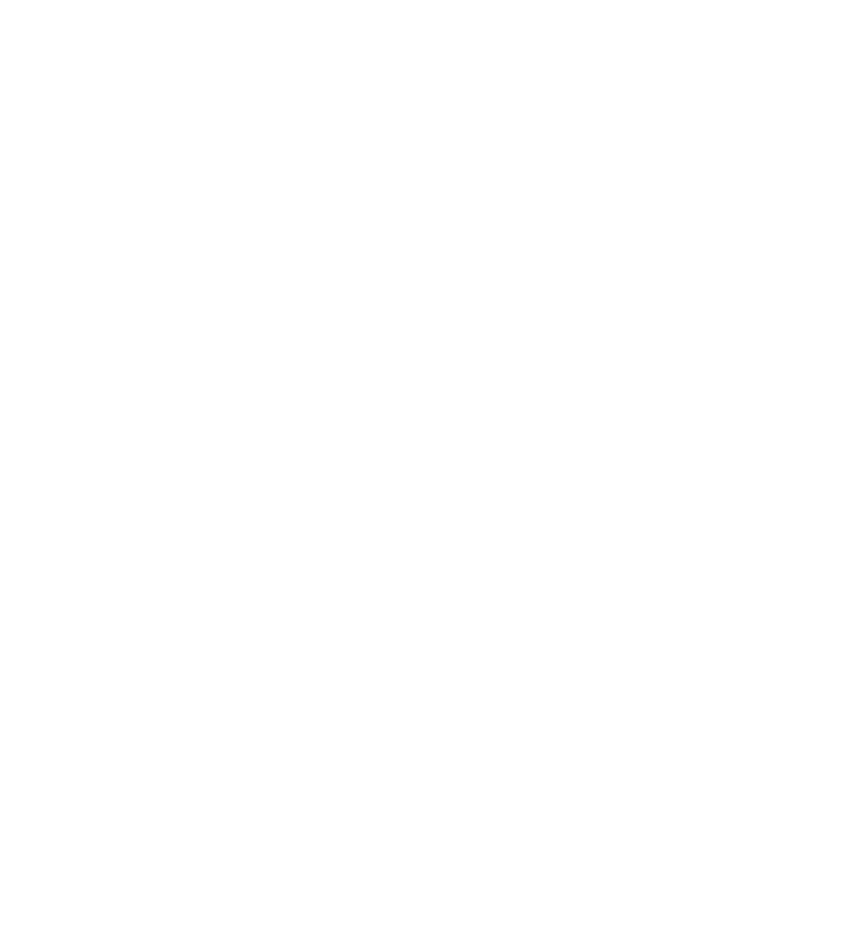
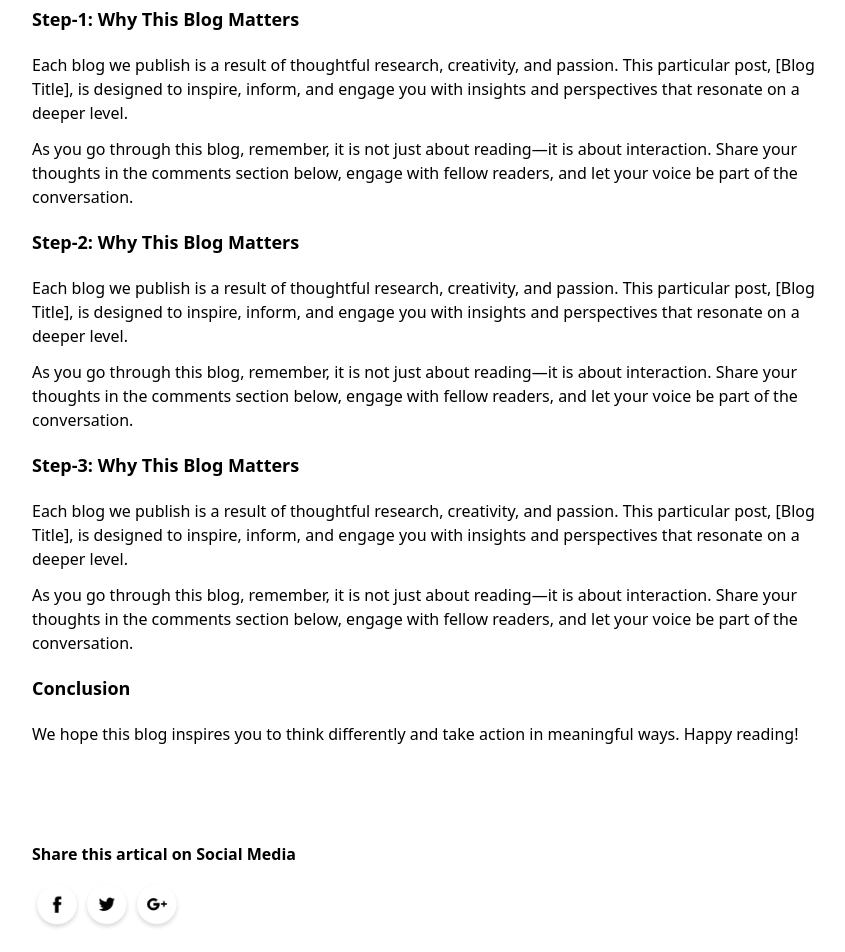
Before and after one commit to amitdebnath76/my-blog, a Next.js app: page /blogs/1 in a window 1280 px wide. Shown: the part 1000-1952 px from the top of the page, without its empty margins (208-1053 px from the left). Before the commit the page ends 899 px from the top, so only its background shows below. Built offline with nearby package versions, Linux system fonts and the light colour scheme.

Commit message:
connect mongoDB Database in our app

```diff
--- /dev/null
+++ b/lib/config/db.js
@@ -0,0 +1,5 @@
+import mongoose from "mongoose";
+export const ConnectDB=async()=>{
+    await mongoose.connect('mongodb+srv://debnath4455:AmitDebnath2017@cluster0.lt3km.mongodb.net/blog-app')
+    console.log();
+}
--- a/package.json
+++ b/package.json
@@ -9,9 +9,12 @@
     "lint": "next lint"
   },
   "dependencies": {
+    "axios": "^1.7.8",
+    "mongoose": "^8.8.3",
     "next": "14.2.17",
     "react": "^18",
-    "react-dom": "^18"
+    "react-dom": "^18",
+    "react-toastify": "^10.0.6"
   },
   "devDependencies": {
     "autoprefixer": "^10.4.20",
--- a/src/app/blogs/[id]/page.jsx
+++ b/src/app/blogs/[id]/page.jsx
@@ -3,6 +3,8 @@ import React, { useEffect, useState } from "react";
 import { blog_data } from "../../../../Assets/assets";
 import Image from "next/image";
 import { assets } from "./../../../../Assets/assets";
+import Footer from "../../../../Components/Footer";
+import Link from "next/link";
 
 const page = ({ params }) => {
   const [data, setData] = useState(null);
@@ -22,12 +24,13 @@ const page = ({ params }) => {
     <>
       <div className="bg-gray-200 py-5 px-5 md:px-12 lg:px-28">
         <div className="flex justify-between items-center">
+          <Link href='/'>
           <Image
             src={assets.logo}
             alt=""
             width={180}
             className="w-[130px] sm:w-auto "
-          />
+          /></Link>
           <button className="flex item-center gap-2 font-medium py-1 px-3 sm:py-3 sm:px-6 border border-black shadow-[-7px_7px_0px_#000000]">
             Get Started
             <Image src={assets.arrow} alt="" />
@@ -51,7 +54,7 @@ const page = ({ params }) => {
         </div>
 
       </div>
-      <div className="mx-5 max-w-[800px] md:mx-auto mt-[-100px] mb-10 flex ">
+      <div className="mx-5 max-w-[800px] md:mx-auto mt-[-100px] mb-10  ">
           <Image
             className="border-4 border-white  "
             src={data.image}
@@ -59,7 +62,29 @@ const page = ({ params }) => {
             width={1280}
             height={720}
           />
+          <h1 className="my-8 text-[26px] font-semibold">Introduction</h1>
+          <p>{data.description}</p>
+          <h3 className="my-5 text-[18px] font-semibold">Step-1: Why This Blog Matters</h3>
+          <p className='my-3'>Each blog we publish is a result of thoughtful research, creativity, and passion. This particular post, [Blog Title], is designed to inspire, inform, and engage you with insights and perspectives that resonate on a deeper level.</p>
+          <p className='my-3'> As you go through this blog, remember, it is not just about reading—it is about interaction. Share your thoughts in the comments section below, engage with fellow readers, and let your voice be part of the conversation.</p>
+          <h3 className="my-5 text-[18px] font-semibold">Step-2: Why This Blog Matters</h3>
+          <p className='my-3'>Each blog we publish is a result of thoughtful research, creativity, and passion. This particular post, [Blog Title], is designed to inspire, inform, and engage you with insights and perspectives that resonate on a deeper level.</p>
+          <p className='my-3'> As you go through this blog, remember, it is not just about reading—it is about interaction. Share your thoughts in the comments section below, engage with fellow readers, and let your voice be part of the conversation.</p>
+          <h3 className="my-5 text-[18px] font-semibold">Step-3: Why This Blog Matters</h3>
+          <p className='my-3'>Each blog we publish is a result of thoughtful research, creativity, and passion. This particular post, [Blog Title], is designed to inspire, inform, and engage you with insights and perspectives that resonate on a deeper level.</p>
+          <p className='my-3'> As you go through this blog, remember, it is not just about reading—it is about interaction. Share your thoughts in the comments section below, engage with fellow readers, and let your voice be part of the conversation.</p>
+          <h3 className="my-5 text-[18px] font-semibold">Conclusion</h3>
+          <p className='my-3'>We hope this blog inspires you to think differently and take action in meaningful ways. Happy reading!</p>
+          <div className='my-24'>
+            <p className='text-black font-semibold my-4'>Share this artical on Social Media</p>
+            <div className='flex'>
+              <Image src={assets.facebook_icon} alt='' width={50}/>
+              <Image src={assets.twitter_icon} alt='' width={50}/>
+              <Image src={assets.googleplus_icon} alt='' width={50}/>
+            </div>
+          </div>
         </div>
+       <Footer/>
     </>
   ) : (
     <></>
```
Also changed, not shown: 1 other file (tests, documents, lock files or other folders).
